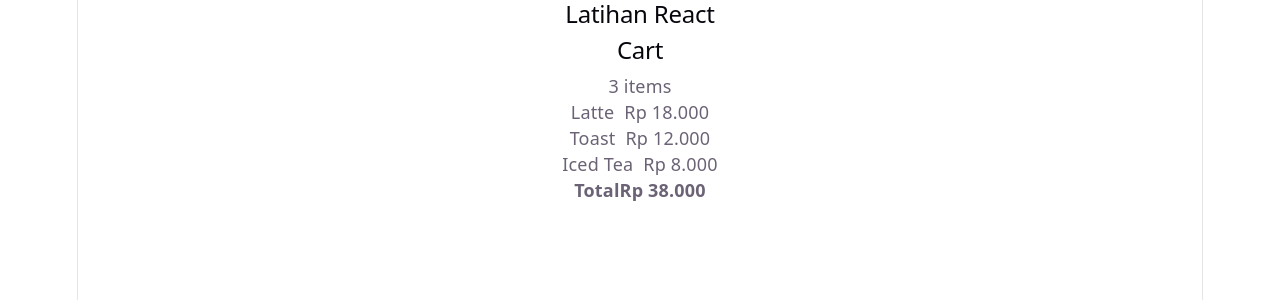
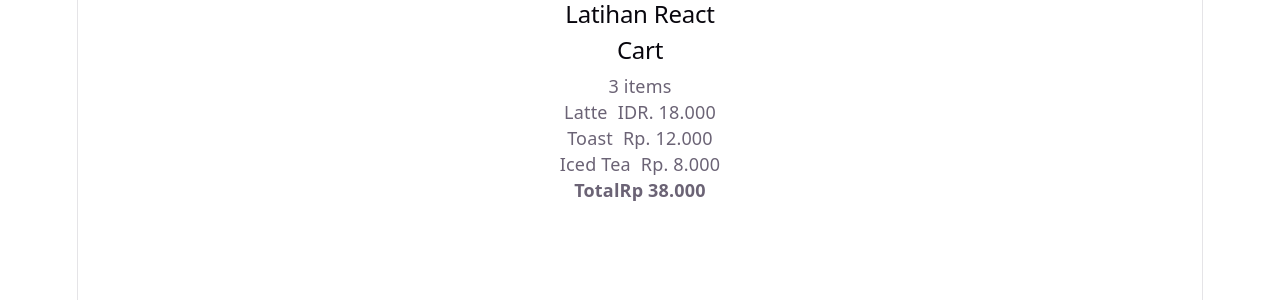
Before and after one commit to wech11/bwa-react-dasar, a React (Vite) app: page / in a window 1280 px wide. Shown: the top 300 px of the page. Built offline with nearby package versions, Linux system fonts and the light colour scheme.

Commit message:
section 3 - memberi tipe pada props

```diff
--- a/src/basic/pages/CartSummary.tsx
+++ b/src/basic/pages/CartSummary.tsx
@@ -1,8 +1,8 @@
-function CartSummary() {
+function CartSummary({ total }: { readonly total: number }) {
   return (
     <div>
       <strong>Total</strong>
-      <strong>Rp 38.000</strong>
+      <strong>Rp {total.toLocaleString('id-ID')}</strong>
     </div>
   )
 }
--- a/src/basic/pages/ProductList.tsx
+++ b/src/basic/pages/ProductList.tsx
@@ -9,11 +9,11 @@ function ProductList() {
         <span>3 items</span>
       </div>
 
-      <ProductRow name="Latte" price={18000} />
+      <ProductRow name="Latte" price={18000} currency="IDR." />
       <ProductRow name="Toast" price={12000} />
       <ProductRow name="Iced Tea" price={8000} />
 
-      <CartSummary />
+      <CartSummary total={38000} />
     </div>
   );
 }
--- a/src/basic/pages/ProductRow.tsx
+++ b/src/basic/pages/ProductRow.tsx
@@ -1,3 +1,10 @@
+type ProductRowProps = {
+  readonly name: string
+  readonly price: number
+  readonly currency?: string
+}
+
+
 // function ProductRow(props) {
 //   return (
 //     <div>
@@ -6,13 +13,13 @@
 //     </div>
 //   )
 // }
-// bukan kode aplikasi — contoh lesson konsep
-function ProductRow({ name, price } : { readonly name:  string, readonly price: number }) {
+
+function ProductRow({ name, price, currency = 'Rp.' }: ProductRowProps) {            // destructuring props
 
   return (
     <div>
       <span style={{ marginRight: 10 }}>{name}</span>
-      <span>Rp {price.toLocaleString('id-ID')}</span>
+      <span>{currency} {price.toLocaleString('id-ID')}</span>
     </div>
   )
 }
```
Also changed, not shown: src/basic/.glossarium.txt.
